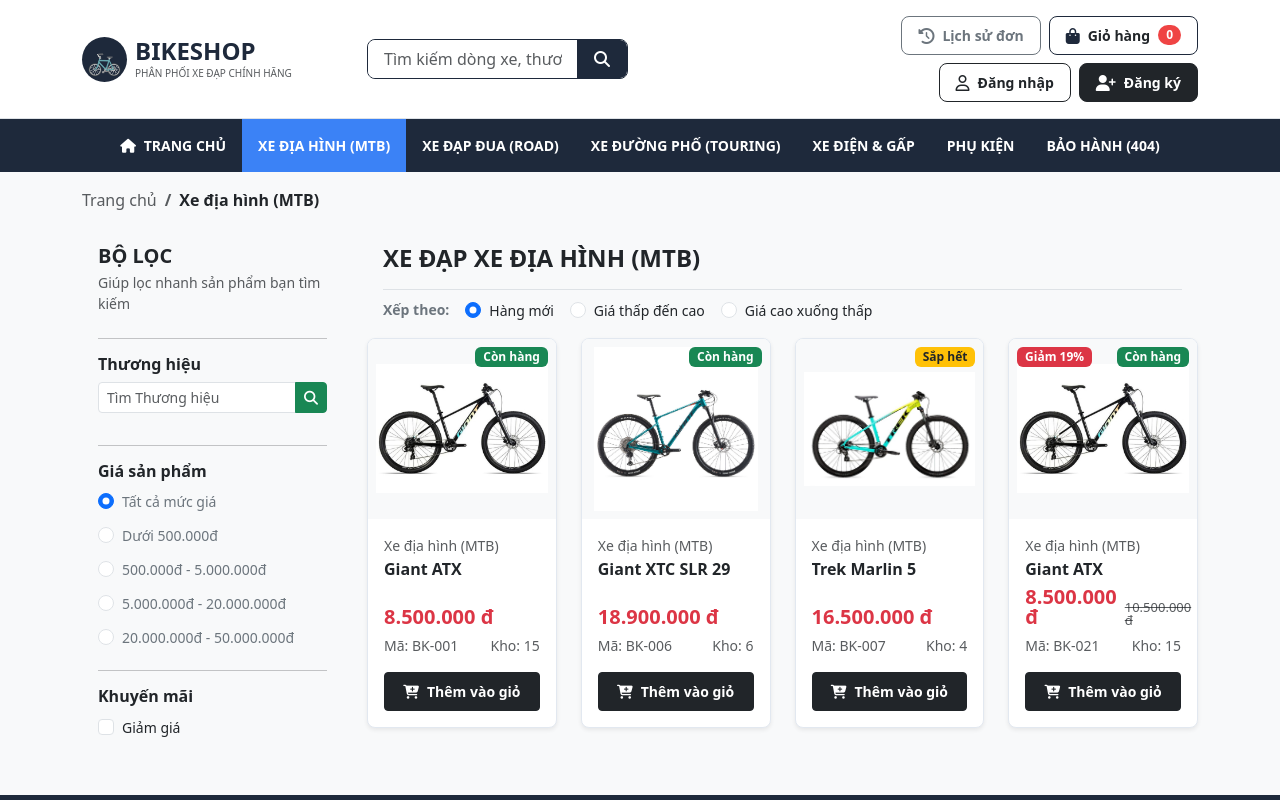
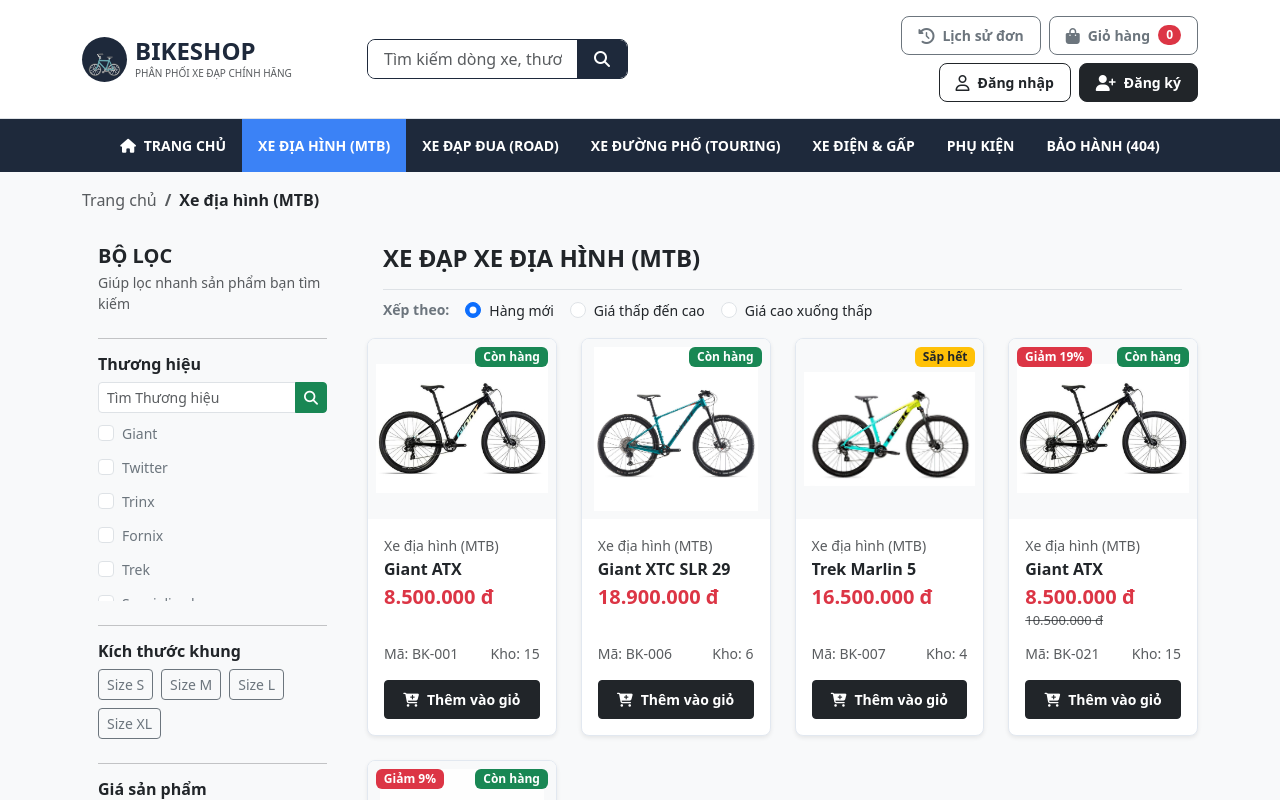
Before and after one commit to TranLePhucAn/bicycle-e-commerce, a React (Vite) app: page / in a window 1280 px wide. Both pictures are taken after a click on the link "XE ĐỊA HÌNH (MTB)". Shown: the top 800 px of the page. Built offline with nearby package versions, Linux system fonts and the light colour scheme.

Commit message:
[W3][Chau] Them bo loc

```diff
--- a/src/App.jsx
+++ b/src/App.jsx
@@ -6,7 +6,7 @@ import { CartProvider, useCart } from './context/CartContext';
 import Navbar from './components/layout/Navbar';
 import Footer from './components/layout/Footer';
 import Hero from './components/layout/Hero';
-import BiketList from './components/home/BiketList';
+import BikeList from './components/home/BikeList';
 import Cart from './components/cart/Cart';
 import OrderHistory from './components/history/OrderHistory';
 import ProtectedRoute from './components/common/ProtectedRoute';
@@ -71,7 +71,7 @@ function MainLayout() {
                              <Hero />
                          </div>
                      )}
-                     <BiketList
+                     <BikeList
                          selectedCategory={selectedCategory}
                          searchKeyword={searchKeyword}
                          onSelectTab={handleSelectTab}
--- a/src/App.tsx
+++ b/src/App.tsx
@@ -6,7 +6,7 @@ import { CartProvider, useCart } from './context/CartContext';
 import Navbar from './components/layout/Navbar';
 import Footer from './components/layout/Footer';
 import Hero from './components/layout/Hero';
-import BiketList from './components/home/BiketList.tsx';
+import BiketList from './components/home/BikeList.tsx';
 import Cart from './components/cart/Cart';
 import OrderHistory from './components/history/OrderHistory';
 import ProtectedRoute from './components/common/ProtectedRoute';
--- a/src/components/home/BikeCard.tsx
+++ b/src/components/home/BikeCard.tsx
@@ -57,12 +57,12 @@ export default function BikeCard({ bike, onDetailClick }: { bike: any; onDetailC
                     </h5>
 
                     <div className="mt-auto">
-                        <div className="d-flex align-items-end gap-2 mb-2">
+                        <div className="d-flex flex-column justify-content-start mb-2" style={{ minHeight: '48px' }}>
                             <div className="text-danger fw-bold fs-5 lh-1">
                                 {bike.price?.toLocaleString('vi-VN')} đ
                             </div>
                             {bike.originalPrice && (
-                                <div className="text-muted text-decoration-line-through lh-1" style={{ fontSize: '13px' }}>
+                                <div className="text-muted text-decoration-line-through mt-1" style={{ fontSize: '13px' }}>
                                     {bike.originalPrice?.toLocaleString('vi-VN')} đ
                                 </div>
                             )}
--- a/src/components/home/BiketList.tsx
+++ b/src/components/home/BikeList.tsx
@@ -3,13 +3,14 @@ import bikesData from '../../data/bikes.json';
 import BikeCard from './BikeCard';
 import '../../styles/home.css';
 
-export default function ProductList({selectedCategory = 'Tất cả', searchKeyword = '', onSelectTab, onSelectBike}: {
+export default function BikeList({selectedCategory = 'Tất cả', searchKeyword = '', onSelectTab, onSelectBike}: {
     selectedCategory?: string | string[];
     searchKeyword?: string;
     onSelectTab?: (category: string) => void;
     onSelectBike?: (bike: any) => void;
 }) {
     const [selectedBrands, setSelectedBrands] = useState<string[]>([]);
+    const [selectedFrameSizes, setSelectedFrameSizes] = useState<string[]>([]);
     const [priceRange, setPriceRange] = useState<string>('all');
     const [onlyDiscount, setOnlyDiscount] = useState<boolean>(false);
     const [sortBy, setSortBy] = useState<string>('newest');
@@ -22,10 +23,12 @@ export default function ProductList({selectedCategory = 'Tất cả', searchKeyw
     const [currentPage, setCurrentPage] = useState<number>(1);
     const itemsPerPage = 8;
 
+    const allFrameSizes = ['S', 'M', 'L', 'XL'];
+
     useEffect(() => {
         setCurrentPage(1);
         setVisibleCount(12);
-    }, [selectedCategory, searchKeyword, selectedBrands, priceRange, onlyDiscount, sortBy]);
+    }, [selectedCategory, searchKeyword, selectedBrands, selectedFrameSizes, priceRange, onlyDiscount, sortBy]);
 
     const availableBrands = useMemo(() => {
         const brands = Array.from(new Set(bikesData.map((b: any) => b.brand).filter(Boolean)));
@@ -52,6 +55,13 @@ export default function ProductList({selectedCategory = 'Tất cả', searchKeyw
 
         if (!isHomePage && selectedBrands.length > 0) {
             result = result.filter((bike: any) => selectedBrands.includes(bike.brand));
+        }
+
+        if (!isHomePage && selectedFrameSizes.length > 0) {
+            result = result.filter((bike: any) => {
+                const bikeSizes = Array.isArray(bike.frameSize) ? bike.frameSize : [bike.frameSize];
+                return selectedFrameSizes.some((size) => bikeSizes.includes(size));
+            });
         }
 
         if (!isHomePage && priceRange !== 'all') {
@@ -81,11 +91,17 @@ export default function ProductList({selectedCategory = 'Tất cả', searchKeyw
         }
 
         return result;
-    }, [selectedCategory, searchKeyword, selectedBrands, onlyDiscount, priceRange, sortBy, isHomePage, isSearchPage]);
+    }, [selectedCategory, searchKeyword, selectedBrands, selectedFrameSizes, onlyDiscount, priceRange, sortBy, isHomePage, isSearchPage]);
 
     const handleBrandToggle = (brand: string) => {
         setSelectedBrands((prev) =>
             prev.includes(brand) ? prev.filter((b) => b !== brand) : [...prev, brand]
+        );
+    };
+
+    const handleFrameSizeToggle = (size: string) => {
+        setSelectedFrameSizes((prev) =>
+            prev.includes(size) ? prev.filter((s) => s !== size) : [...prev, size]
         );
     };
 
@@ -324,6 +340,28 @@ export default function ProductList({selectedCategory = 'Tất cả', searchKeyw
 
                         <hr/>
 
+                        <div className="mb-4">
+                            <h6 className="fw-bold text-dark mb-2">Kích thước khung</h6>
+                            <div className="d-flex flex-wrap gap-2">
+                                {allFrameSizes.map((size) => (
+                                    <button
+                                        key={size}
+                                        type="button"
+                                        className={`btn btn-sm ${
+                                            selectedFrameSizes.includes(size)
+                                                ? 'btn-dark'
+                                                : 'btn-outline-secondary'
+                                        }`}
+                                        onClick={() => handleFrameSizeToggle(size)}
+                                    >
+                                        Size {size}
+                                    </button>
+                                ))}
+                            </div>
+                        </div>
+
+                        <hr/>
+
                         <div className="mb-3">
                             <h6 className="fw-bold text-dark mb-2">Giá sản phẩm</h6>
                             <div
--- a/src/components/layout/Navbar.tsx
+++ b/src/components/layout/Navbar.tsx
@@ -119,21 +119,15 @@ export default function Navbar({
                                 type="button"
                                 onClick={(e) => handleTabClick(e, 'cart')}
                                 className={`btn rounded-3 d-flex align-items-center gap-2 px-3 py-2 text-nowrap ${
-                                    currentTab === 'cart' ? 'btn-primary text-white' : 'btn-outline-dark'
+                                    currentTab === 'cart' ? 'btn-primary text-white' : 'btn-outline-secondary'
                                 }`}
-                                style={
-                                    currentTab === 'cart'
-                                        ? { backgroundColor: '#3b82f6', borderColor: '#3b82f6' }
-                                        : { border: '1px solid #1e293b', color: '#1e293b' }
-                                }
                             >
                                 <i className="fa-solid fa-bag-shopping"></i>
-                                <span className={`fw-semibold small ${currentTab === 'cart' ? 'text-white' : 'text-dark'}`}>
-                                    Giỏ hàng
-                                </span>
+                                <span className="fw-semibold small">Giỏ hàng</span>
                                 <span
-                                    className="badge fw-bold px-2 py-1 text-white rounded-pill"
-                                    style={{ backgroundColor: currentTab === 'cart' ? '#1e293b' : '#ef4444' }}
+                                    className={`badge fw-bold px-2 py-1 rounded-pill ${
+                                        currentTab === 'cart' ? 'bg-danger text-white' : 'bg-danger text-white'
+                                    }`}
                                 >
                                     {totalCount}
                                 </span>
--- a/src/data/bikes.json
+++ b/src/data/bikes.json
@@ -2,7 +2,9 @@
   {
     "id": "BK-001",
     "name": "Giant ATX",
+    "brand": "Giant",
     "category": "Xe địa hình (MTB)",
+    "frameSize": ["S", "M", "L"],
     "image": "bike01.png",
     "price": 8500000,
     "stock": 15,
@@ -11,7 +13,9 @@
   {
     "id": "BK-002",
     "name": "Twitter R10",
+    "brand": "Twitter",
     "category": "Xe đạp đua",
+    "frameSize": ["M", "L", "XL"],
     "image": "bike02.png",
     "price": 14200000,
     "stock": 8,
@@ -20,7 +24,9 @@
   {
     "id": "BK-003",
     "name": "Trinx Free",
+    "brand": "Trinx",
     "category": "Xe đường phố (Touring)",
+    "frameSize": ["S", "M"],
     "image": "bike03.png",
     "price": 5800000,
     "stock": 20,
@@ -29,7 +35,9 @@
   {
     "id": "BK-004",
     "name": "Fornix Prava",
+    "brand": "Fornix",
     "category": "Xe đạp gấp",
+    "frameSize": ["S"],
     "image": "bike04.png",
     "price": 4100000,
     "stock": 5,
@@ -38,7 +46,9 @@
   {
     "id": "BK-005",
     "name": "City Classic 26",
+    "brand": "Giant",
     "category": "Cổ điển",
+    "frameSize": ["S", "M"],
     "image": "bike05.png",
     "price": 4500000,
     "stock": 4,
@@ -47,7 +57,9 @@
   {
     "id": "BK-006",
     "name": "Giant XTC SLR 29",
+    "brand": "Giant",
     "category": "Xe địa hình (MTB)",
+    "frameSize": ["L", "XL"],
     "image": "bike06.png",
     "price": 18900000,
     "stock": 6,
@@ -56,7 +68,9 @@
   {
     "id": "BK-007",
     "name": "Trek Marlin 5",
+    "brand": "Trek",
     "category": "Xe địa hình (MTB)",
+    "frameSize": ["S", "M", "L", "XL"],
     "image": "bike07.png",
     "price": 16500000,
     "stock": 4,
@@ -65,7 +79,9 @@
   {
     "id": "BK-008",
     "name": "Giant Escape 2 Disc",
+    "brand": "Giant",
     "category": "Xe đạp Hybrid",
+    "frameSize": ["S", "M", "L"],
     "image": "bike08.png",
     "price": 12900000,
     "stock": 11,
@@ -74,7 +90,9 @@
   {
     "id": "BK-009",
     "name": "Specialized Allez",
+    "brand": "Specialized",
     "category": "Xe đạp đua",
+    "frameSize": ["M", "L"],
     "image": "bike09.png",
     "price": 24500000,
     "stock": 3,
@@ -83,7 +101,9 @@
   {
     "id": "BK-010",
     "name": "Cannondale CAAD Optimo 4",
+    "brand": "Cannondale",
     "category": "Xe đạp đua",
+    "frameSize": ["S", "M", "L"],
     "image": "bike10.png",
     "price": 27900000,
     "stock": 7,
@@ -92,7 +112,9 @@
   {
     "id": "BK-011",
     "name": "Giant Explore E+ 2",
+    "brand": "Giant",
     "category": "Xe đạp điện trợ lực",
+    "frameSize": ["M", "L"],
     "image": "bike11.png",
     "price": 32900000,
     "stock": 3,
@@ -101,7 +123,9 @@
   {
     "id": "BK-012",
     "name": "Giant Escape 3",
+    "brand": "Giant",
     "category": "Xe đường phố (Touring)",
+    "frameSize": ["S", "M"],
     "image": "bike12.png",
     "price": 8900000,
     "stock": 9,
@@ -110,7 +134,9 @@
   {
     "id": "BK-013",
     "name": "Trek FX 1 Disc",
+    "brand": "Trek",
     "category": "Xe đường phố (Touring)",
+    "frameSize": ["S", "M", "L"],
     "image": "bike13.png",
     "price": 11900000,
     "stock": 6,
@@ -119,7 +145,9 @@
   {
     "id": "BK-014",
     "name": "E-Bike Gấp 20",
+    "brand": "Fornix",
     "category": "Xe đạp điện",
+    "frameSize": ["S"],
     "image": "bike14.png",
     "price": 6900000,
     "stock": 2,
@@ -128,7 +156,9 @@
   {
     "id": "BK-015",
     "name": "Dahon SUV D6",
+    "brand": "Dahon",
     "category": "Xe đạp gấp",
+    "frameSize": ["S"],
     "image": "bike15.png",
     "price": 9500000,
     "stock": 10,
@@ -137,7 +167,9 @@
   {
     "id": "BK-016",
     "name": "Classic Lady 26",
+    "brand": "Trinx",
     "category": "Cổ điển",
+    "frameSize": ["S", "M"],
     "image": "bike16.png",
     "price": 4200000,
     "stock": 14,
@@ -146,7 +178,9 @@
   {
     "id": "BK-017",
     "name": "Giant Explore E+ 1",
+    "brand": "Giant",
     "category": "Xe đạp điện trợ lực",
+    "frameSize": ["L", "XL"],
     "image": "bike17.png",
     "price": 39900000,
     "stock": 5,
@@ -155,7 +189,9 @@
   {
     "id": "BK-018",
     "name": "Twitter Gravel GR02",
+    "brand": "Twitter",
     "category": "Xe đạp Hybrid",
+    "frameSize": ["S", "M", "L"],
     "image": "bike18.png",
     "price": 17900000,
     "stock": 4,
@@ -164,7 +200,9 @@
   {
     "id": "BK-019",
     "name": "Merida Silex 200",
+    "brand": "Merida",
     "category": "Xe đạp Hybrid",
+    "frameSize": ["M", "L"],
     "image": "bike19.png",
     "price": 23900000,
     "stock": 2,
@@ -173,7 +211,9 @@
   {
     "id": "BK-020",
     "name": "City E-Bike 350",
+    "brand": "Fornix",
     "category": "Xe đạp điện",
+    "frameSize": ["S", "M"],
     "image": "bike20.png",
     "price": 18900000,
     "stock": 0,
@@ -182,12 +222,27 @@
   {
     "id": "BK-021",
     "name": "Giant ATX",
+    "brand": "Giant",
     "category": "Xe địa hình (MTB)",
+    "frameSize": ["S", "M", "L"],
     "image": "bike01.png",
     "price": 8500000,
     "originalPrice": 10500000,
     "discount": "Giảm 19%",
     "stock": 15,
     "status": "Còn hàng"
+  },
+  {
+    "id": "BK-022",
+    "name": "Merida Big Nine 300",
+    "brand": "Merida",
+    "category": "Xe địa hình (MTB)",
+    "frameSize": ["M", "L", "XL"],
+    "image": "bike02.png",
+    "price": 15900000,
+    "originalPrice": 17500000,
+    "discount": "Giảm 9%",
+    "stock": 7,
+    "status": "Còn hàng"
   }
 ]
```
